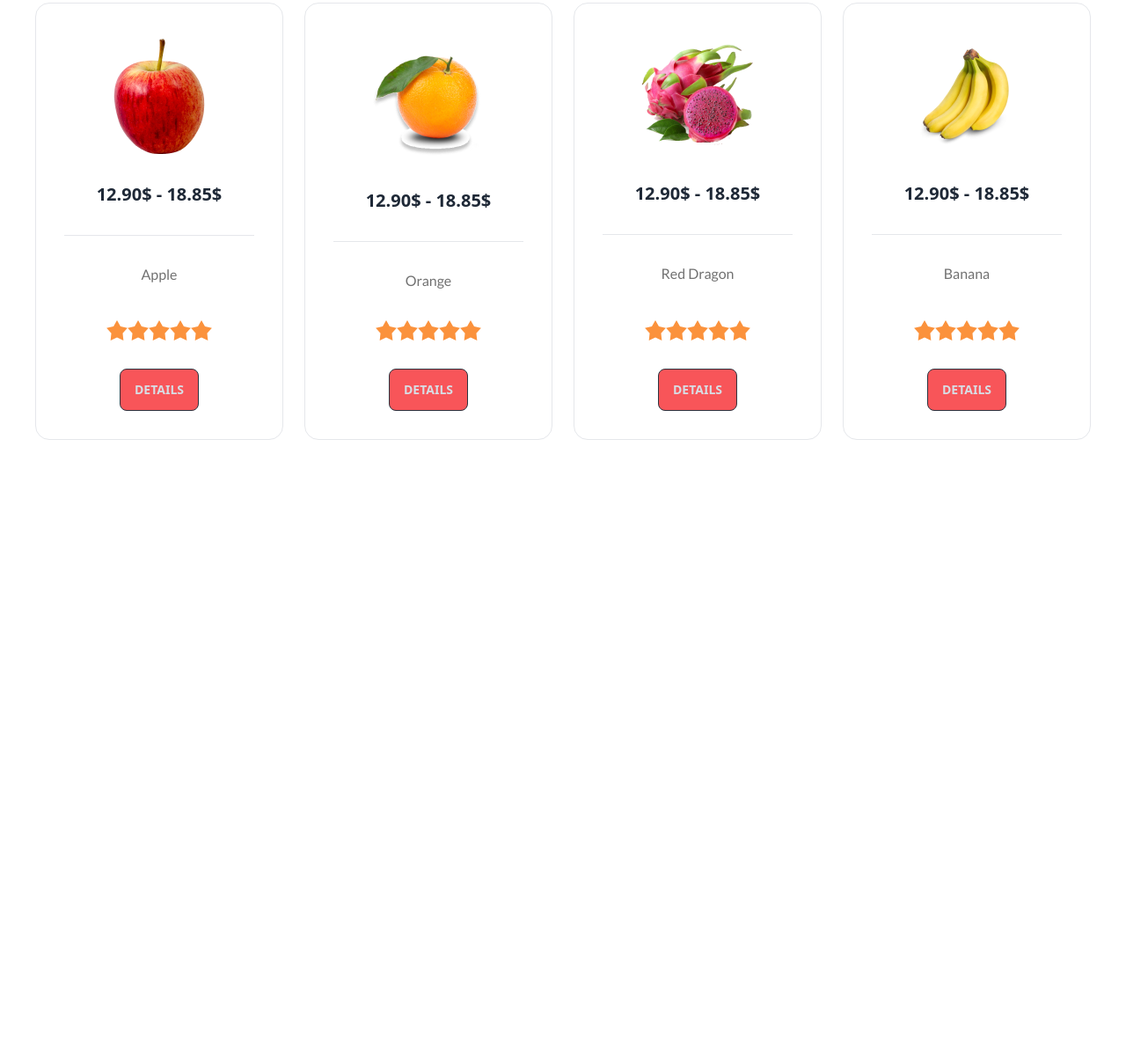
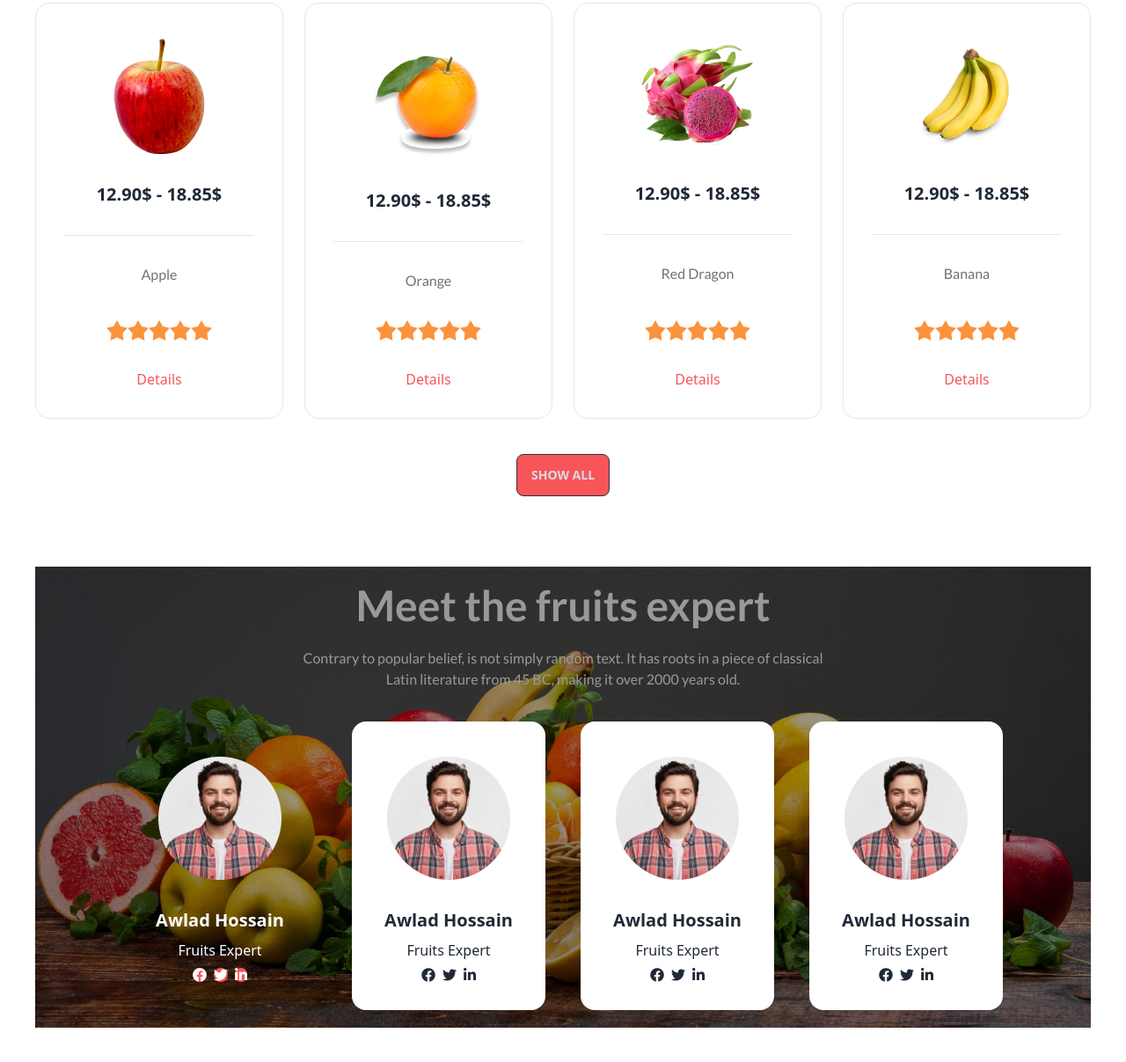
Before and after one commit to sobahan-ali/fruit-burst, a plain HTML site: page index.html in a window 1280 px wide. Shown: the part 377-1584 px from the top of the page at 88% size. Before the commit the page ends 877 px from the top, so only its background shows below. Drawn offline with nearby package versions, Linux system fonts and the light colour scheme.

Commit message:
meat the fruit expert section added

```diff
--- a/index.html
+++ b/index.html
@@ -8,6 +8,11 @@
     <!-- tailwind and daisyUi -->
     <link href="https://cdn.jsdelivr.net/npm/daisyui@3.7.3/dist/full.css" rel="stylesheet" type="text/css" />
     <script src="https://cdn.tailwindcss.com"></script>
+
+    <!-- font awesome -->
+    <link rel="stylesheet" href="https://cdnjs.cloudflare.com/ajax/libs/font-awesome/6.4.2/css/all.min.css"
+        integrity="sha512-z3gLpd7yknf1YoNbCzqRKc4qyor8gaKU1qmn+CShxbuBusANI9QpRohGBreCFkKxLhei6S9CQXFEbbKuqLg0DA=="
+        crossorigin="anonymous" referrerpolicy="no-referrer" />
 
     <!-- lato google font -->
     <link rel="preconnect" href="https://fonts.googleapis.com">
@@ -22,7 +27,13 @@
                     colors: {
                         textColor: '#12121299',
                         bgRegularBtn: '#F85559',
-                    }
+                    },
+                    backgroundImage: {
+                        'bg_img': "url('./images/banner1.png')",
+                    },
+                    backgroundSize: {
+                        'bg_img': '100% 100%',
+                    },
                 }
             }
         }
@@ -36,7 +47,7 @@
 
 </head>
 
-<body class="max-w-screen-xl mx-auto md:px-8 lg:px-10">
+<body class="max-w-screen-xl mx-auto px-4 md:px-8 lg:px-10">
     <header>
         <!-- start navbar -->
         <nav>
@@ -133,8 +144,7 @@
                             <input type="radio" name="rating-2" class="mask mask-star-2 bg-orange-400" />
                         </div>
                         <div class="card-actions">
-                            <button class="btn btn-neutral bg-bgRegularBtn"
-                                onclick="my_modal_1.showModal()">Details</button>
+                            <button class="text-bgRegularBtn" onclick="my_modal_1.showModal()">Details</button>
                         </div>
                     </div>
                 </div>
@@ -158,8 +168,7 @@
                             <input type="radio" name="rating-2" class="mask mask-star-2 bg-orange-400" />
                         </div>
                         <div class="card-actions">
-                            <button class="btn btn-neutral bg-bgRegularBtn"
-                                onclick="my_modal_2.showModal()">Details</button>
+                            <button class="text-bgRegularBtn" onclick="my_modal_2.showModal()">Details</button>
                         </div>
                     </div>
                 </div>
@@ -183,8 +192,7 @@
                             <input type="radio" name="rating-2" class="mask mask-star-2 bg-orange-400" />
                         </div>
                         <div class="card-actions">
-                            <button class="btn btn-neutral bg-bgRegularBtn"
-                                onclick="my_modal_3.showModal()">Details</button>
+                            <button class="text-bgRegularBtn" onclick="my_modal_3.showModal()">Details</button>
                         </div>
                     </div>
                 </div>
@@ -208,11 +216,13 @@
                             <input type="radio" name="rating-2" class="mask mask-star-2 bg-orange-400" />
                         </div>
                         <div class="card-actions">
-                            <button class="btn btn-neutral bg-bgRegularBtn"
-                                onclick="my_modal_4.showModal()">Details</button>
+                            <button class="text-bgRegularBtn" onclick="my_modal_4.showModal()">Details</button>
                         </div>
                     </div>
                 </div>
+            </div>
+            <div class="text-center my-10">
+                <button class="btn btn-neutral bg-bgRegularBtn">Show All</button>
             </div>
 
             <!----1-- card start  modal body  -->
@@ -343,6 +353,89 @@
                 </div>
             </dialog>
         </section>
+
+        <!-- start  meet the team section -->
+        <section class="">
+            <div class="relative bg-bg_img bg-no-repeat bg-center bg-cover bg-origin-padding object-cover my-20 py-5 ">
+                <div class="overlay absolute top-0 left-0 w-full h-full bg-[#00000066]"></div>
+                <div class="flex flex-col items-center justify-center">
+                    <div class="text-white">
+                        <h2 class="font_lato text-5xl font-extrabold mb-6 text-center">Meet the fruits expert</h2>
+                        <p class="text-base font-medium font_lato text-center">
+                            Contrary to popular belief, is not simply random text. It has roots in a piece of classical
+                            <br>
+                            Latin literature from 45 BC, making it over 2000 years old.
+                        </p>
+                    </div>
+                    <!-- expert container -->
+                    <div class="grid md:grid-cols-2 lg:grid-cols-4 gap-10 mt-9">
+                        <!-- 1 expert -->
+                        <div class="card">
+                            <figure class="px-10 pt-10">
+                                <img src="./images/member1.png" alt="fruit expert" class="rounded-xl" />
+                            </figure>
+                            <div class="card-body items-center text-center text-white">
+                                <h2 class="card-title text-white">Awlad Hossain</h2>
+                                <p class="text-white">Fruits Expert</p>
+                                <div class="card-actions">
+                                    <i class="fa-brands fa-facebook bg-bgRegularBtn rounded-full"></i>
+                                    <i class="fa-brands fa-twitter bg-bgRegularBtn rounded-full"></i>
+                                    <i class="fa-brands fa-linkedin-in bg-bgRegularBtn rounded-full"></i>
+                                </div>
+                            </div>
+                        </div>
+
+                        <!-- 2 expert -->
+                        <div class="card bg-base-100">
+                            <figure class="px-10 pt-10">
+                                <img src="./images/member1.png" alt="fruit expert" class="rounded-xl" />
+                            </figure>
+                            <div class="card-body items-center text-center">
+                                <h2 class="card-title">Awlad Hossain</h2>
+                                <p>Fruits Expert</p>
+                                <div class="card-actions">
+                                    <i class="fa-brands fa-facebook"></i>
+                                    <i class="fa-brands fa-twitter"></i>
+                                    <i class="fa-brands fa-linkedin-in"></i>
+                                </div>
+                            </div>
+                        </div>
+
+                        <!-- 3 expert -->
+                        <div class="card bg-base-100">
+                            <figure class="px-10 pt-10">
+                                <img src="./images/member1.png" alt="fruit expert" class="rounded-xl" />
+                            </figure>
+                            <div class="card-body items-center text-center">
+                                <h2 class="card-title">Awlad Hossain</h2>
+                                <p>Fruits Expert</p>
+                                <div class="card-actions">
+                                    <i class="fa-brands fa-facebook"></i>
+                                    <i class="fa-brands fa-twitter"></i>
+                                    <i class="fa-brands fa-linkedin-in"></i>
+                                </div>
+                            </div>
+                        </div>
+
+                        <!-- 4 expert -->
+                        <div class="card bg-base-100">
+                            <figure class="px-10 pt-10">
+                                <img src="./images/member1.png" alt="fruit expert" class="rounded-xl" />
+                            </figure>
+                            <div class="card-body items-center text-center">
+                                <h2 class="card-title">Awlad Hossain</h2>
+                                <p>Fruits Expert</p>
+                                <div class="card-actions">
+                                    <i class="fa-brands fa-facebook"></i>
+                                    <i class="fa-brands fa-twitter"></i>
+                                    <i class="fa-brands fa-linkedin-in"></i>
+                                </div>
+                            </div>
+                        </div>
+                    </div>
+                </div>
+            </div>
+        </section>
     </main>
 </body>
 
```
